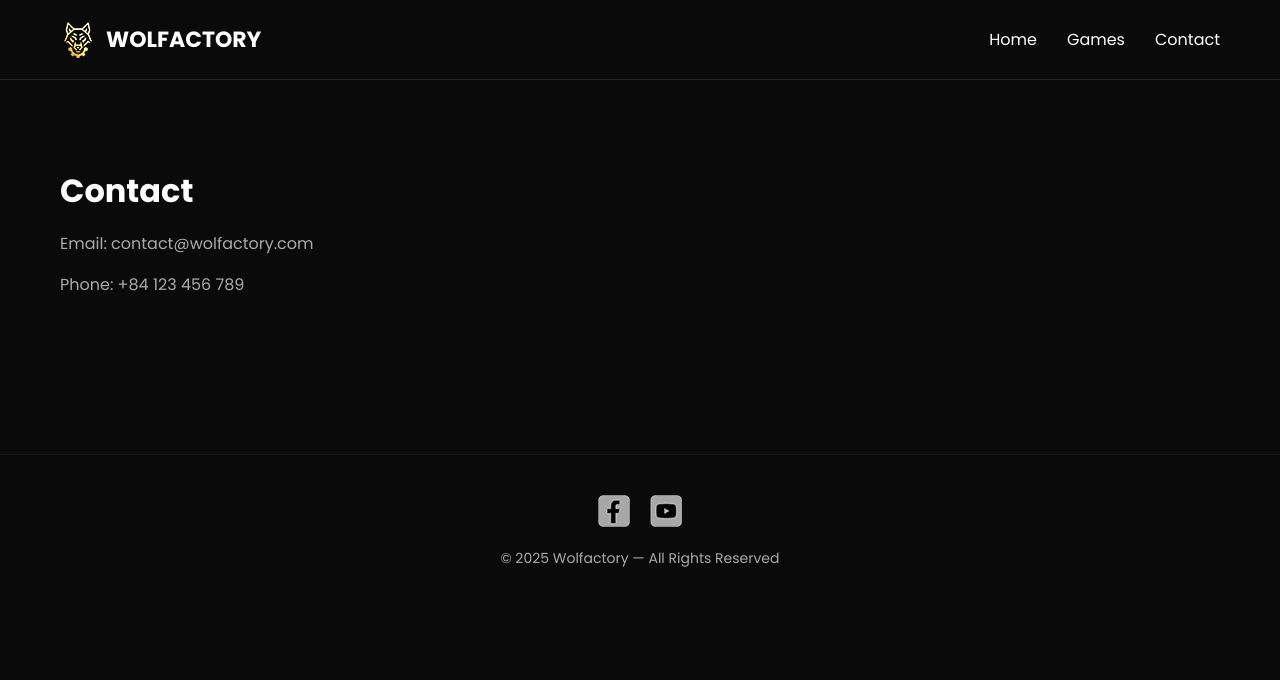
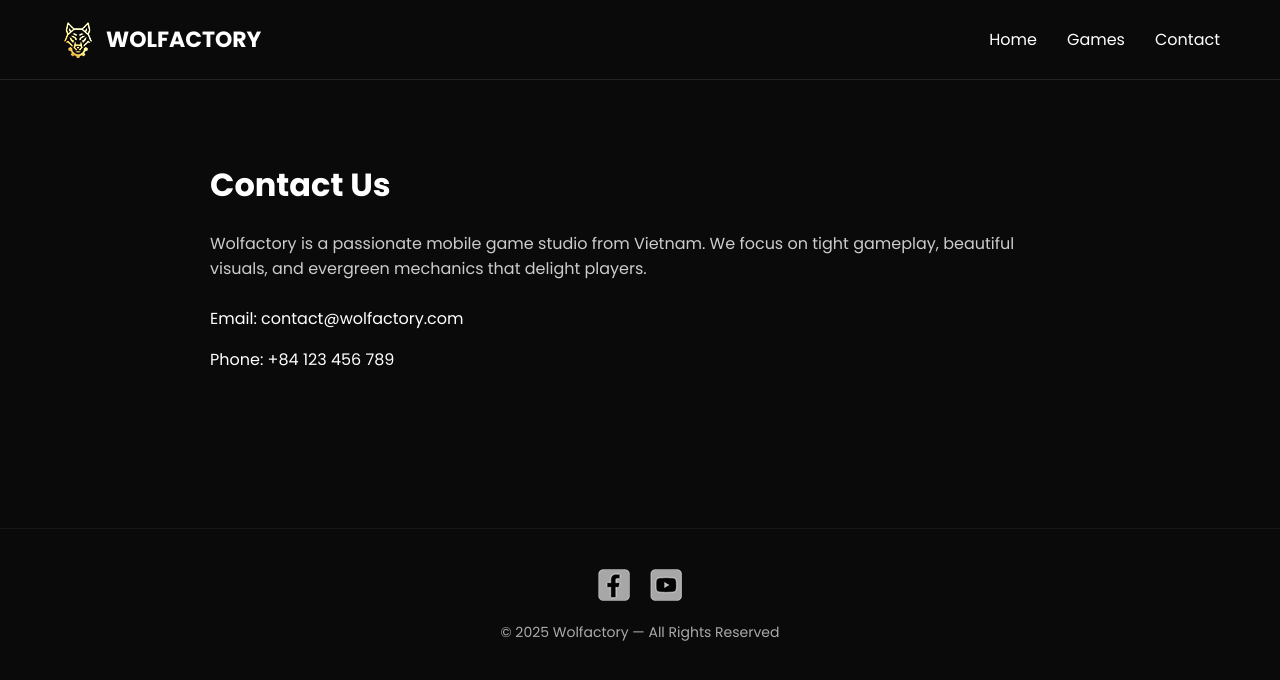
Before and after one commit to phamthang87/wolfactory, a Next.js app: page /contact in a window 1280 px wide. Shown: the top 680 px of the page. Built offline with nearby package versions, Linux system fonts and the light colour scheme.

Commit message:
Update contact.js

```diff
--- a/pages/contact.js
+++ b/pages/contact.js
@@ -1,14 +1,26 @@
 // pages/contact.js
-import Layout from "../components/Layout";
+import Navbar from "../components/Navbar";
+import Footer from "../components/Footer";
 
 export default function Contact() {
   return (
-    <Layout title="Contact">
-      <section className="container" style={{ padding: "60px 20px" }}>
-        <h1 className="section_title">Contact</h1>
-        <p className="section_desc">Email: contact@wolfactory.com</p>
-        <p className="section_desc">Phone: +84 123 456 789</p>
-      </section>
-    </Layout>
+    <>
+      <Navbar />
+
+      <main style={{ padding: "60px 20px", maxWidth: "900px", margin: "auto" }}>
+        <h1>Contact Us</h1>
+
+        <p style={{ color: "#ccc", marginBottom: "25px" }}>
+          Wolfactory is a passionate mobile game studio from Vietnam.
+          We focus on tight gameplay, beautiful visuals, and evergreen mechanics
+          that delight players.
+        </p>
+
+        <p>Email: contact@wolfactory.com</p>
+        <p>Phone: +84 123 456 789</p>
+      </main>
+
+      <Footer />
+    </>
   );
 }
```
